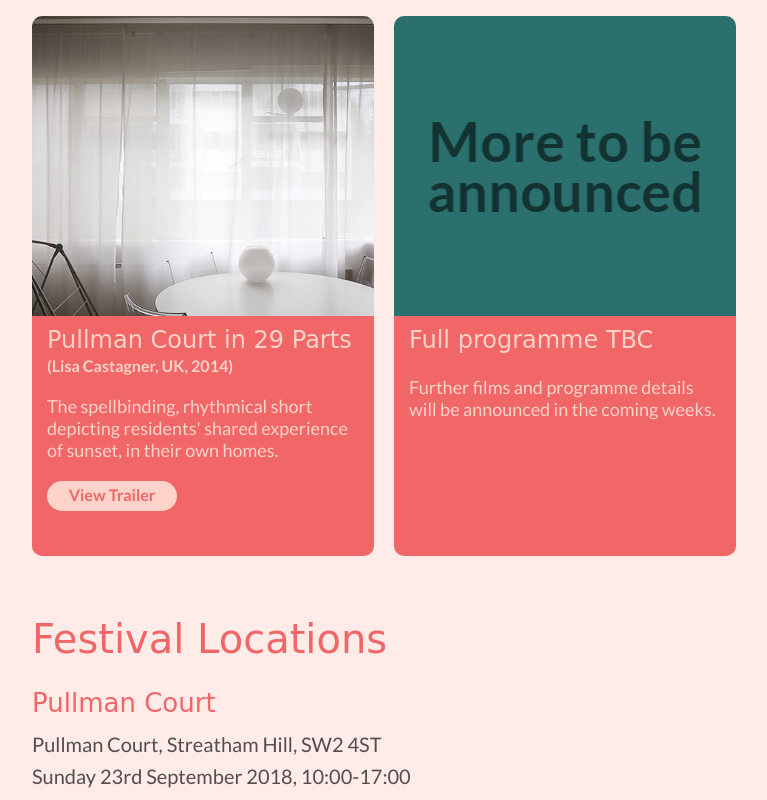
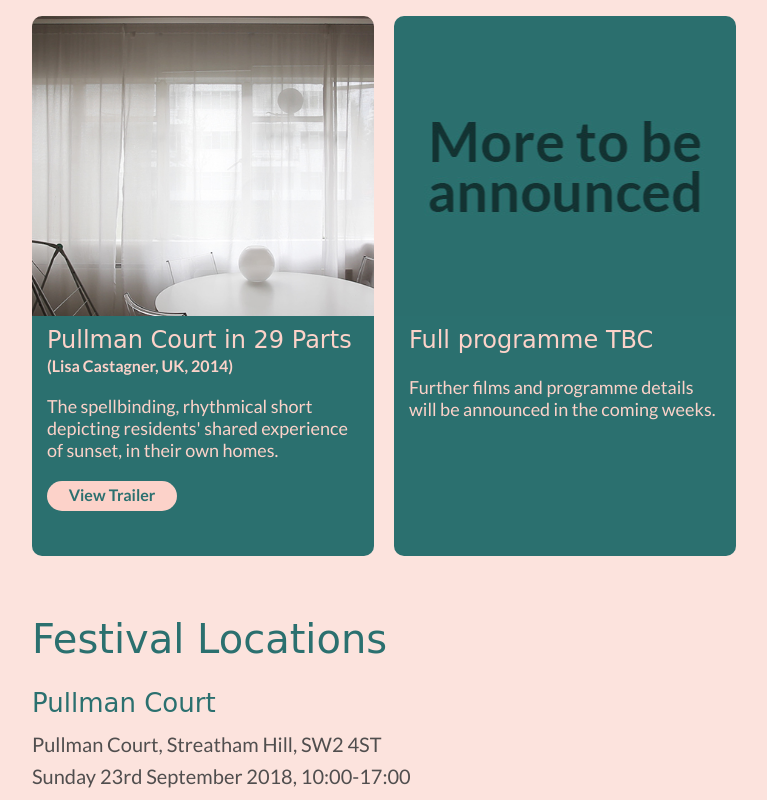
Before and after one commit to jacobcoy/thresholds, a plain HTML site: page index.html in a window 1280 px wide. Shown: the part 2000-2800 px from the top of the page, without its empty margins (228-995 px from the left). Drawn offline with nearby package versions, Linux system fonts and the light colour scheme; a web font is replaced by a local one.

Commit message:
green push

```diff
--- a/css/style.css
+++ b/css/style.css
@@ -1,5 +1,5 @@
 html {
-    background-color: #ffebe8;
+    background-color: #fce3dd;
     -webkit-font-smoothing: antialiased;
 	-moz-osx-font-smoothing: grayscale;
 }
@@ -18,7 +18,7 @@ a:link, a:visited, a:hover, a:link:active, a:visited:active {
 .nav-container {
     width: 100%;
     height: 60px;
-    background-color: #f16667;
+    background-color: #2b706f;
     position: fixed;
 }
 
@@ -89,6 +89,7 @@ a:link, a:visited, a:hover, a:link:active, a:visited:active {
     font-size: 80px;
     margin: 0px;
     padding: 0px;
+    text-shadow: 0px 3px black;
 }
 
 .brief-copy {
@@ -99,6 +100,7 @@ a:link, a:visited, a:hover, a:link:active, a:visited:active {
     margin: 0px;
     padding: 0px;
     text-align: center;
+    text-shadow: 0px 1px black;
 }
 
 .main-container {
@@ -119,7 +121,7 @@ a:link, a:visited, a:hover, a:link:active, a:visited:active {
 .main-title {
     font-family: 'Cherry Swash', cursive;
     font-weight: 400;
-    color: #f16667;
+    color: #2b706f;
     font-size: 40px;
     margin: 0px;
     padding: 0px;
@@ -145,7 +147,7 @@ a:link, a:visited, a:hover, a:link:active, a:visited:active {
 
 .body a:hover {
     text-decoration: none;
-    color: #f16667;
+    color: #2b706f;
 }
 
 #films {
@@ -174,7 +176,7 @@ a:link, a:visited, a:hover, a:link:active, a:visited:active {
 .film-info-panel {
     width: 100%;
     min-height: 240px;
-    background-color: #f16667;
+    background-color: #2b706f;
     border-bottom-left-radius: 10px;
     border-bottom-right-radius: 10px;
 }
@@ -219,7 +221,7 @@ a:link, a:visited, a:hover, a:link:active, a:visited:active {
     font-family: 'Lato', sans-serif;
     font-size: 16px;
     font-weight: 700;
-    color: #f16667;
+    color: #2b706f;
     background-color: #fcd2c9;
     margin: 0;
     padding: 0;
@@ -299,7 +301,7 @@ a:link, a:visited, a:hover, a:link:active, a:visited:active {
     font-family: 'Cherry Swash', cursive;
     font-size: 26px;
     font-weight: 400;
-    color: #f16667;
+    color: #2b706f;
     margin: 0;
     margin-top: 26px;
     margin-bottom: -10px;
```
